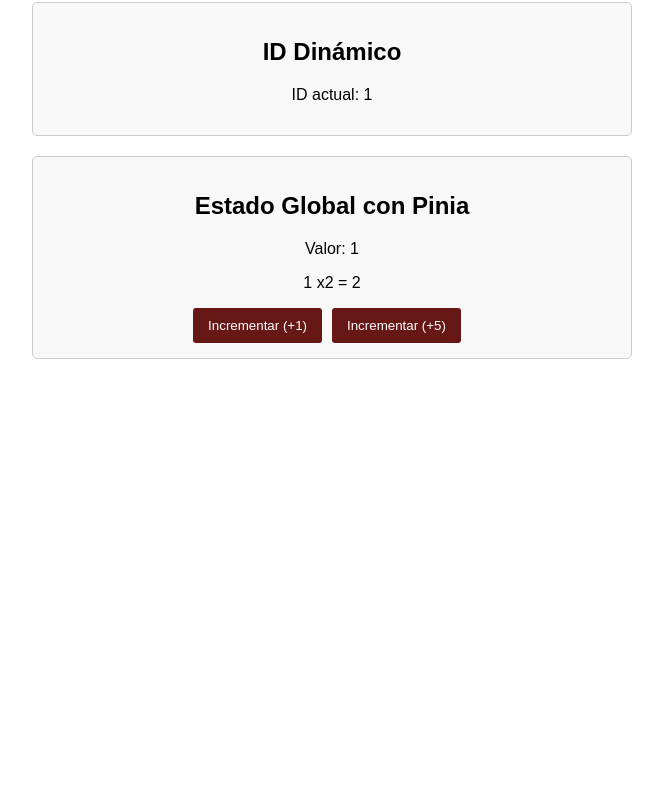
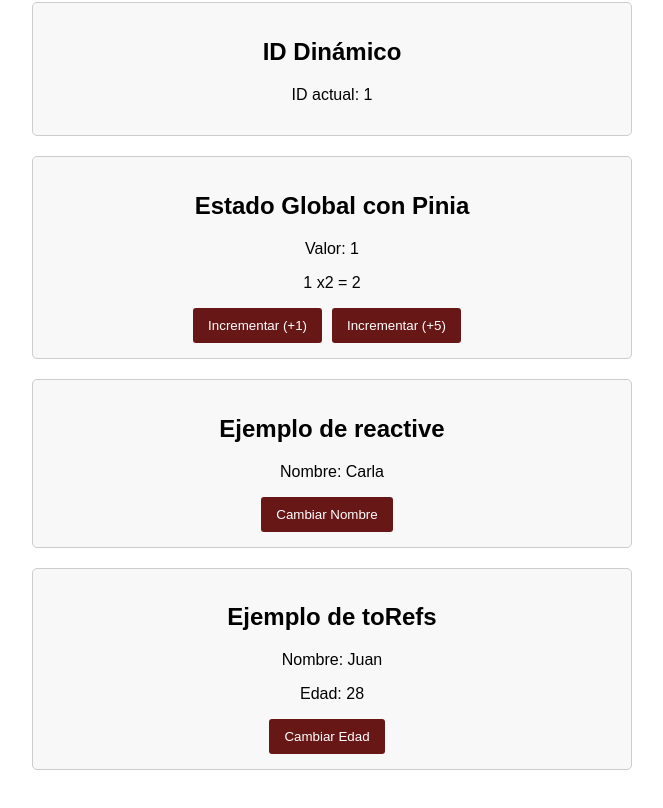
Before and after one commit to intxaurtietadev/investigacion-vue, a Vue app: page /carla/1 in a window 1280 px wide. Shown: the part 502-1310 px from the top of the page, without its empty margins (308-971 px from the left). Before the commit the page ends 929 px from the top, so only its background shows below. Built offline with nearby package versions, Linux system fonts and the light colour scheme.

Commit message:
subida-reactive-torefs-carla

```diff
--- a/src/components/ComponenteCarla.vue
+++ b/src/components/ComponenteCarla.vue
@@ -31,29 +31,64 @@
       <button @click="incrementGlobal(5)">Incrementar (+5)</button>
     </section>
 
+    <!-- Ejemplo de reactive -->
+    <section>
+      <h2>Ejemplo de reactive</h2>
+      <p>Nombre: {{ user.name }}</p>
+      <button @click="changeName">Cambiar Nombre</button>
+    </section>
+
+    <!-- Ejemplo de toRefs -->
+    <section>
+      <h2>Ejemplo de toRefs</h2>
+      <p>Nombre: {{ name }}</p>
+      <p>Edad: {{ age }}</p>
+      <button @click="increaseAge">Cambiar Edad</button>
+    </section>
   </div>
 </template>
 
 <script setup>
-import { ref } from "vue";
+import { ref, reactive, toRefs } from "vue";
 import { useCounterStore } from "../stores/counter"; // Importa el store
 
 // Contador con Composition API
 const compositionCount = ref(0);
-
 function incrementComposition() {
   compositionCount.value++;
 }
-
 function resetComposition() {
   compositionCount.value = 0;
 }
+
 // Acceder al store de Pinia
 const counterStore = useCounterStore();
 
 // Método para incrementar el contador global
 function incrementGlobal(val = 1) {
-counterStore.increment(val);
+  counterStore.increment(val);
+}
+
+// Ejemplo de reactive
+const user = reactive({
+  name: "Carla",
+});
+
+function changeName() {
+  user.name = user.name === "Carla" ? "María" : "Carla"; // Alterna entre dos nombres
+}
+
+// Ejemplo de toRefs
+const person = reactive({
+  name: "Juan",
+  age: 28,
+});
+
+// Convertimos 'name' y 'age' en referencias independientes usando toRefs
+const { name, age } = toRefs(person);
+
+function increaseAge() {
+  age.value++; // Solo modificamos la propiedad 'age'
 }
 </script>
 
@@ -88,15 +123,13 @@ export default {
   padding: 20px;
   font-family: Arial, sans-serif;
 }
-
 section {
   margin-bottom: 20px;
   border: 1px solid #ccc;
   padding: 15px;
   border-radius: 5px;
-  background-color:#f8f8f8;
+  background-color: #f8f8f8;
 }
-
 button {
   padding: 10px 15px;
   margin-right: 10px;
@@ -106,8 +139,7 @@ button {
   border-radius: 3px;
   cursor: pointer;
 }
-
 button:hover {
-  background-color: #681717;
+  background-color: #8b0000;
 }
 </style>
```
